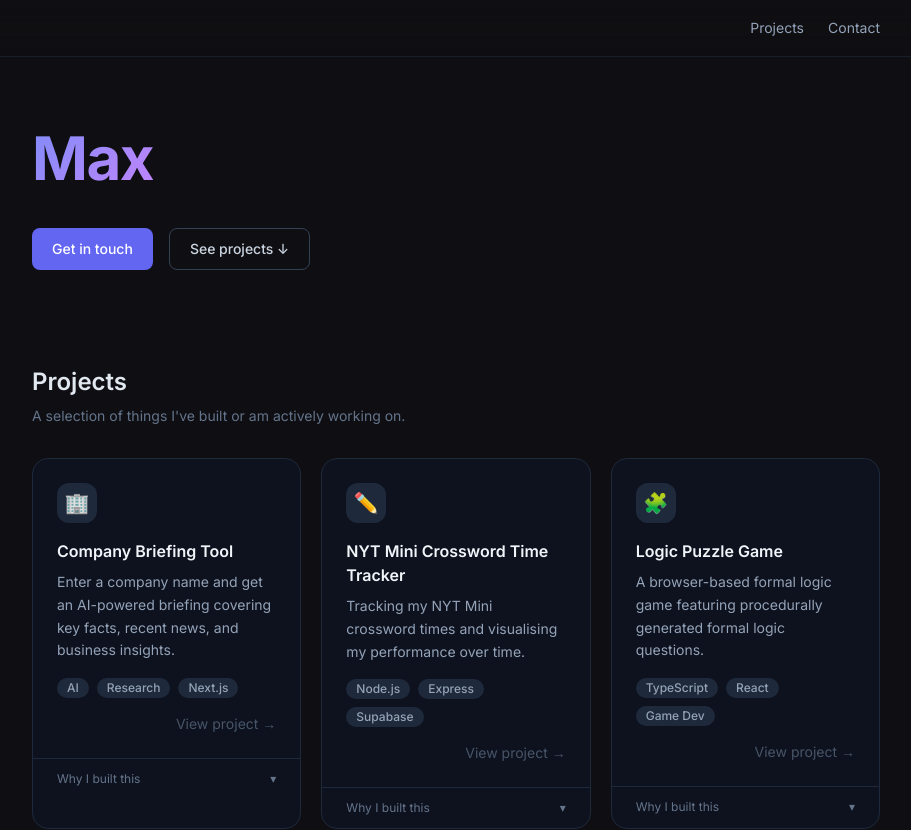
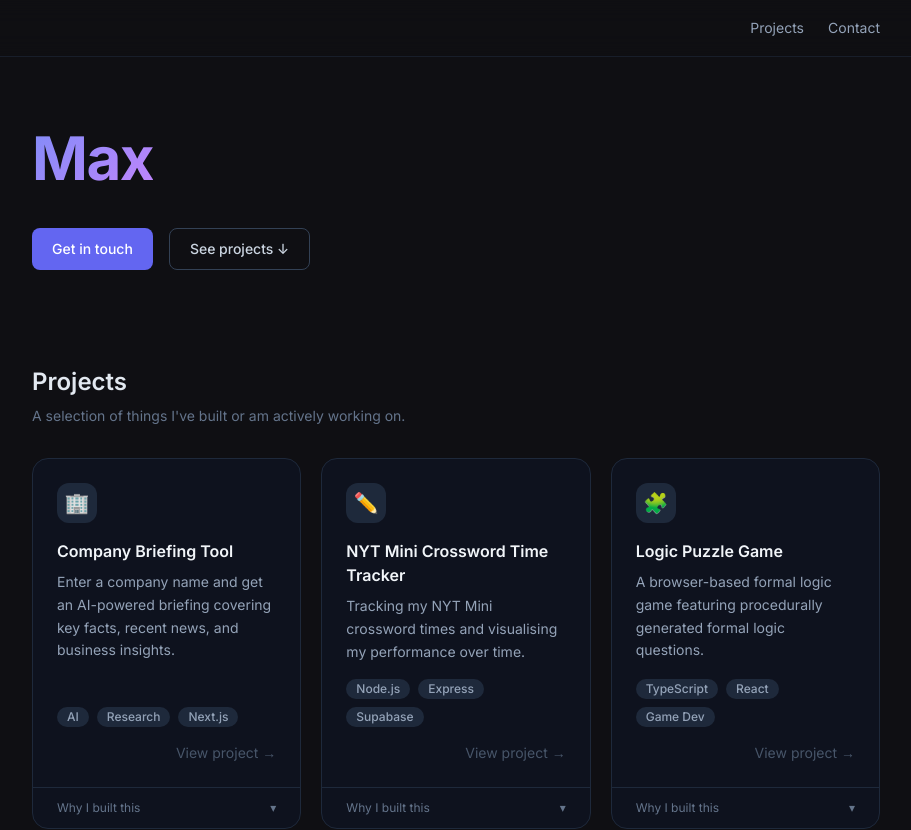
Before and after one commit to maxcooperevans/portfolio, a Next.js app: page / in a window 1280 px wide. Shown: the top 830 px of the page, without its empty margins (184-1095 px from the left). Built offline with nearby package versions, Linux system fonts and the light colour scheme.

Commit message:
fix card height consistency and update reasons

```diff
--- a/app/page.tsx
+++ b/app/page.tsx
@@ -12,7 +12,7 @@ const projects = [
     tags: ["AI", "Research", "Next.js"],
     href: "https://briefing.maxcooperevans.com",
     icon: "🏢",
-    reason: "Makes life a bit easier when researching.",
+    reason: "To make initial research more efficient.",
   },
   {
     title: "NYT Mini Crossword Time Tracker",
@@ -21,7 +21,7 @@ const projects = [
     tags: ["Node.js", "Express", "Supabase"],
     href: "https://mini.tracker.maxcooperevans.com",
     icon: "✏️",
-    reason: "Makes it easier to track my stats.",
+    reason: "Makes tracking my stats easier and more enjoyable.",
   },
   {
     title: "Logic Puzzle Game",
@@ -39,7 +39,7 @@ const projects = [
     tags: ["Goodreads", "Python"],
     href: "https://goodreadsbookrecommender.maxcooperevans.com",
     icon: "📚",
-    reason: "To make my life easier choosing my next book.",
+    reason: "To have a better way of picking my next novel.",
   },
 ];
 
--- a/components/ProjectCard.tsx
+++ b/components/ProjectCard.tsx
@@ -25,7 +25,7 @@ export default function ProjectCard({
     <div className="flex flex-col rounded-2xl border border-slate-800 bg-slate-900/50 transition-all duration-200 card-glow">
       <a
         href={href}
-        className="group flex flex-col gap-4 p-6 hover:-translate-y-0.5 transition-transform duration-200"
+        className="group flex flex-col gap-4 p-6 hover:-translate-y-0.5 transition-transform duration-200 flex-1"
       >
         {/* Icon badge */}
         <div className="w-10 h-10 rounded-xl bg-slate-800 flex items-center justify-center text-xl">
```
